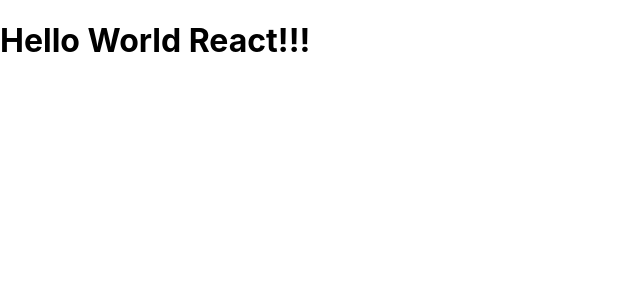
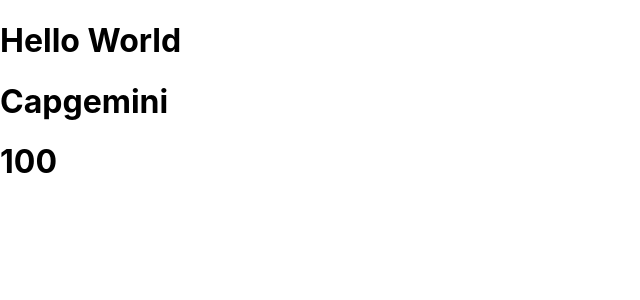
Before and after one commit to cg-202/day6-react-app, a React (Create React App) app: page / in a window 1280 px wide. Shown: the top 300 px of the page, without its empty margins (0-640 px from the left). Built offline with nearby package versions, Linux system fonts and the light colour scheme.

Commit message:
accessing the variable in jsx.

```diff
--- a/src/App.js
+++ b/src/App.js
@@ -3,12 +3,16 @@
 
 // SPECAIL IN THE WORLD OF REACT FAMILY
 const App = () => {
-  // Function that resturn JSX / HTML TAG
-  return <h1>Hello World React!!!</h1>;
-};
+  let counter = 100;
+  let username = "Capgemini";
 
-const sum = (n1, n2) => {
-  return n1 + n2;
+  return (
+    <div>
+      <h1>Hello World</h1>
+      <h1>{username}</h1>
+      <h1>{counter}</h1>
+    </div>
+  );
 };
 
 export default App;
```
